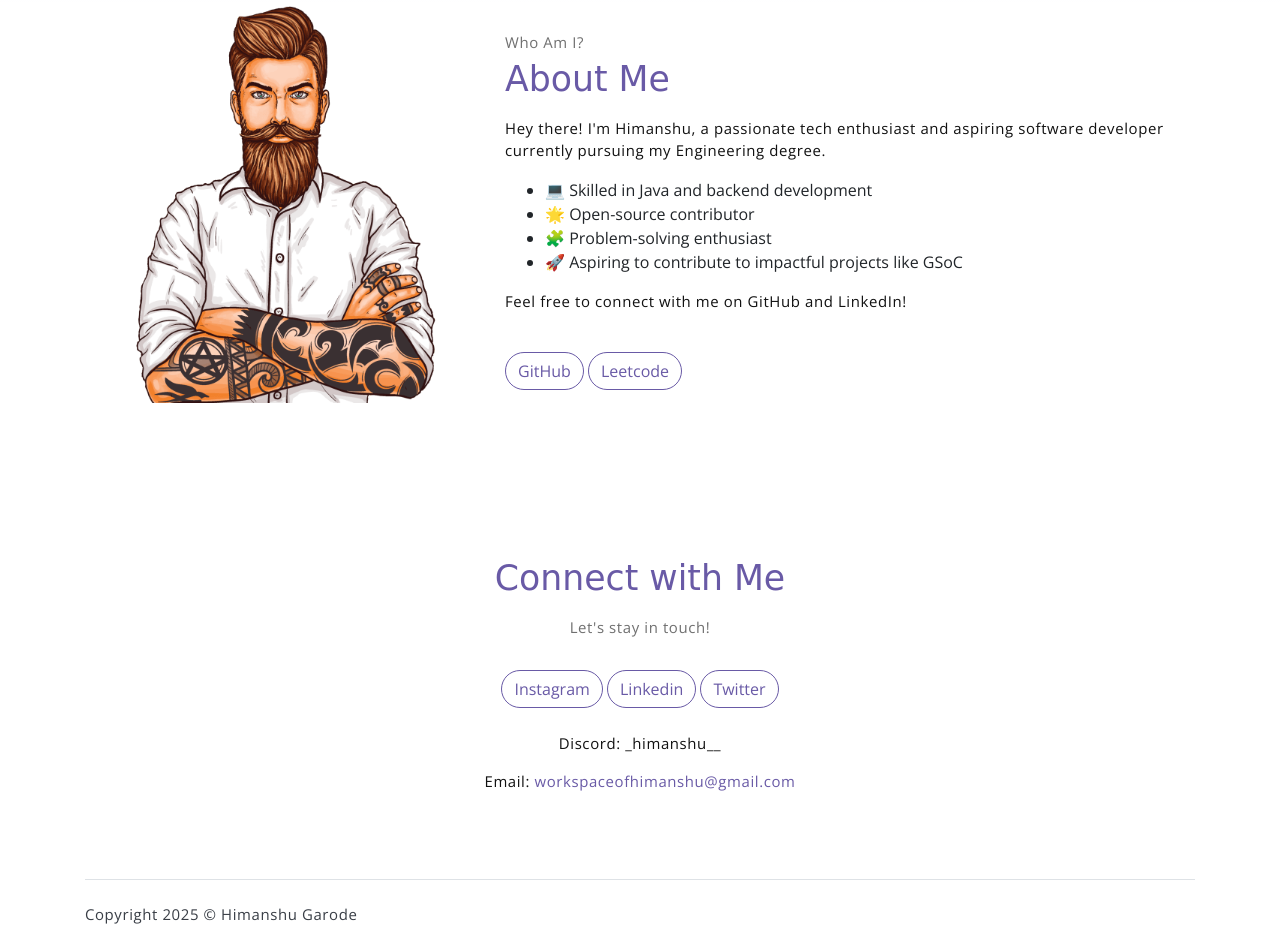
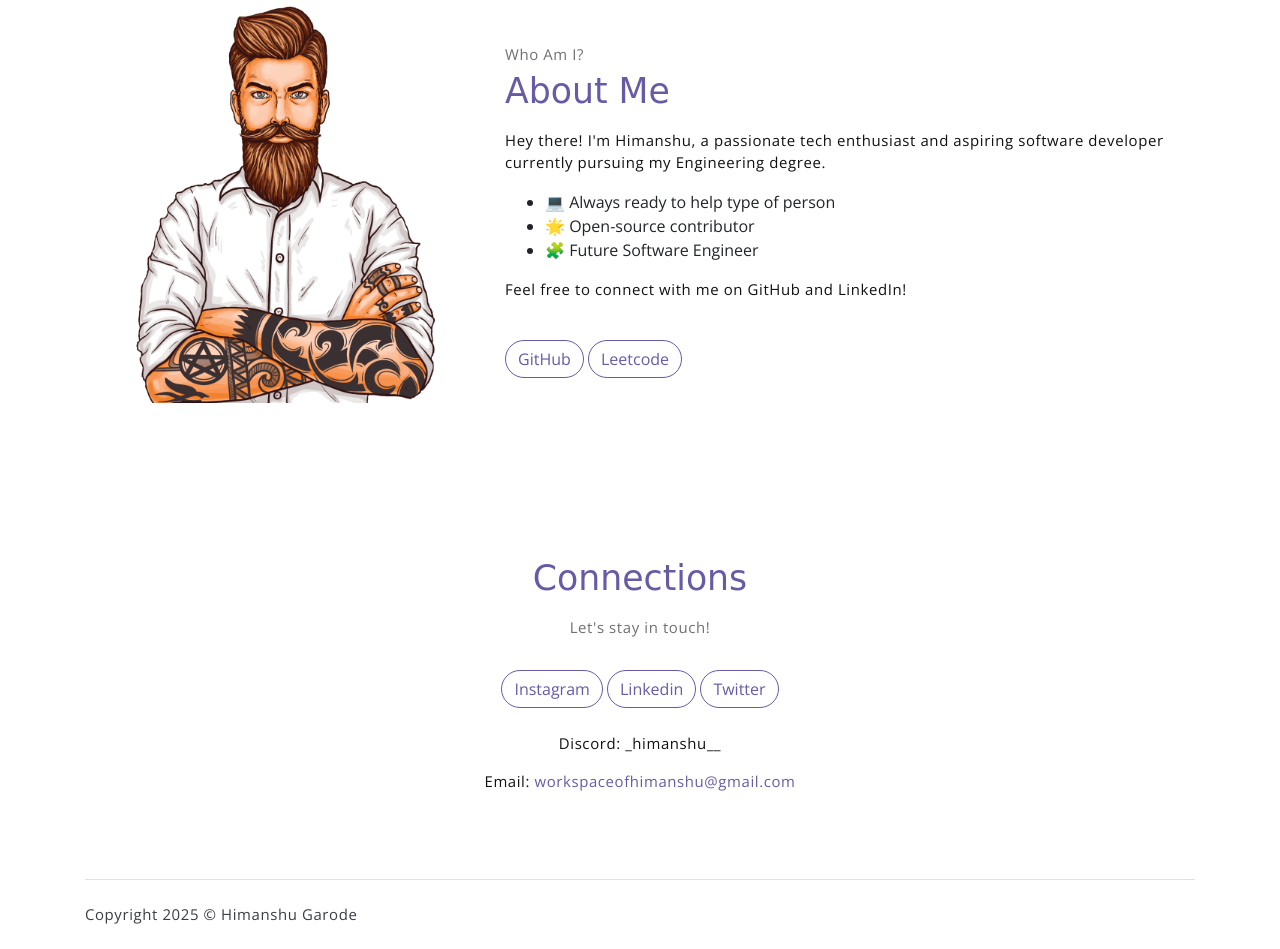
Before and after one commit to frHimanshu/Website, a plain HTML site: page index.html in a window 1280 px wide. Shown: the part 797-1746 px from the top of the page. Drawn offline with nearby package versions, Linux system fonts and the light colour scheme; a web font is replaced by a local one.

Commit message:
Update index.html

```diff
--- a/index.html
+++ b/index.html
@@ -71,10 +71,9 @@
                             Hey there! I'm Himanshu, a passionate tech enthusiast and aspiring software developer currently pursuing my Engineering degree.
                         </p>
                         <ul class="about-list">
-                            <li>💻 Skilled in Java and backend development</li>
+                            <li>💻 Always ready to help type of person</li>
                             <li>🌟 Open-source contributor</li>
-                            <li>🧩 Problem-solving enthusiast</li>
-                            <li>🚀 Aspiring to contribute to impactful projects like GSoC</li>
+                            <li>🧩 Future Software Engineer</li>
                         </ul>
                         <p>Feel free to connect with me on GitHub and LinkedIn!</p>
                     </div>
@@ -90,7 +89,7 @@
     <!-- contact section -->
     <section class="section" id="contact">
         <div class="container text-center">
-            <h6 class="section-title mb-3">Connect with Me</h6>
+            <h6 class="section-title mb-3">Connections</h6>
             <p class="section-subtitle mb-3">Let's stay in touch!</p>
             <div class="social-links">
                 <a href="https://www.instagram.com/_himanshuxo/?hl=en" class="btn-rounded btn btn-outline-primary mt-3">Instagram</a>
```
